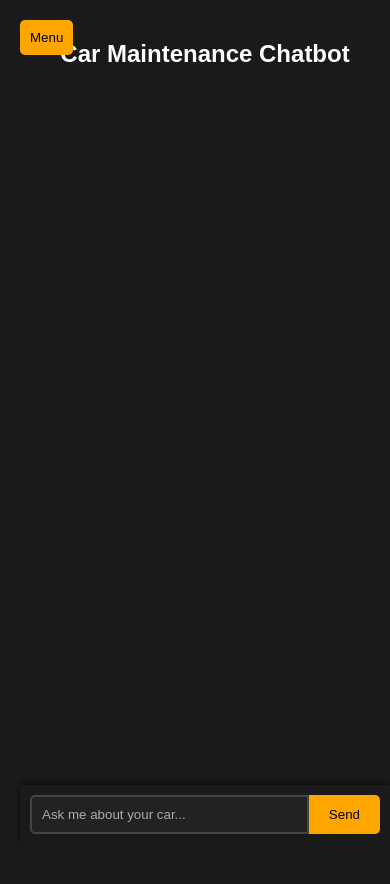
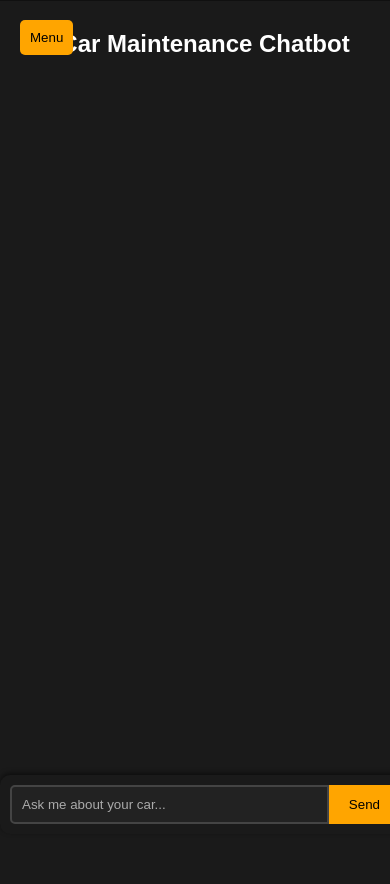
Before and after one commit to Fris22/Oil-Changing-Car-Problem-AI-Chatbot-, a Flask app: page / in a window 390 px wide. After the commit the page ends 824 px from the top, so only its background shows below. Run offline with Flask 3, Linux system fonts and the light colour scheme.

Commit message:
layout update, new session each new chat, fix responsive

```diff
--- a/app.py
+++ b/app.py
@@ -1,7 +1,13 @@
-from flask import Flask, render_template, request, jsonify
+from flask import Flask, render_template, request, jsonify, session
+from flask_session import Session
 from fuzzywuzzy import fuzz
 
 app = Flask(__name__)
+
+# Configure Flask Session
+app.secret_key = "your_secret_key"  # Replace with a strong secret key
+app.config['SESSION_TYPE'] = 'filesystem'  # Store session data on the server
+Session(app)
 
 # Define the vehicle oil issues dataset
 vehicle_oil_issues_dataset = [
@@ -213,34 +219,33 @@ vehicle_oil_issues_dataset = [
 ]
 
 
-# Initialize conversation state
-conversation_state = {
-    "current_issue": None,
-    "follow_up_needed": False,
-    "possible_matches": []
-}
+# Initialize conversation state within session
+def initialize_session():
+    session['conversation_state'] = {
+        "current_issue": None,
+        "follow_up_needed": False,
+        "possible_matches": []
+    }
 
 # Refined function for more accurate matching with direct keyword match and fuzzy matching
 def find_possible_matches(user_input):
     user_input_lower = user_input.lower()
-
     matches = []
 
-    # Try to match using fuzzy logic and exact keyword match
     for entry in vehicle_oil_issues_dataset:
         total_match_score = 0
         matched_keywords = 0
 
-        # Direct exact match for better accuracy
+        # Direct keyword match
         for keyword in entry["keywords"]:
             if keyword.lower() in user_input_lower:
-                matches.append((entry, 100, 1))  # Direct match gives perfect score
-                break  # If an exact match is found, no need for fuzzy matching
+                matches.append((entry, 100, 1))  # Perfect score for direct match
+                break
         else:
             # Fuzzy matching fallback
             for keyword in entry["keywords"]:
                 score = fuzz.ratio(user_input_lower, keyword.lower())
-                if score > 60:  # Threshold for fuzzy match
+                if score > 60:  # Fuzzy match threshold
                     total_match_score += score
                     matched_keywords += 1
 
@@ -248,75 +253,71 @@ def find_possible_matches(user_input):
                 avg_score = total_match_score / matched_keywords
                 matches.append((entry, avg_score, matched_keywords))
 
-    matches = sorted(matches, key=lambda x: (x[1], x[2]), reverse=True)
-
+    matches.sort(key=lambda x: (x[1], x[2]), reverse=True)  # Sort by score and match count
     return matches
 
 # Get chatbot response based on user input
 def get_chatbot_response(user_input):
-    global conversation_state
+    if 'conversation_state' not in session:
+        initialize_session()
 
-    # Check if user says "thank you" or "problem solved"
-    if "thank you" in user_input.lower() or "problem solved" in user_input.lower():
-        conversation_state = {"current_issue": None, "follow_up_needed": False, "possible_matches": []}
+    conversation_state = session['conversation_state']
+
+    user_input_lower = user_input.lower()
+
+    # Reset state if the user ends the conversation
+    if "thank you" in user_input_lower or "problem solved" in user_input_lower:
+        initialize_session()
         return "You're welcome! If you have more questions, feel free to ask anytime."
 
-    # If user is selecting from multiple possible matches
+    # Handle user selection from multiple matches
     if conversation_state["possible_matches"]:
         try:
-            # Try to interpret user input as a number to select an issue
             selected_number = int(user_input.strip()) - 1
             if 0 <= selected_number < len(conversation_state["possible_matches"]):
-                # Update current issue and clear possible matches
                 selected_issue = conversation_state["possible_matches"][selected_number]
                 conversation_state["current_issue"] = selected_issue
-                conversation_state["possible_matches"] = []  # Clear possible matches
+                conversation_state["possible_matches"] = []
                 conversation_state["follow_up_needed"] = True
-                # Provide the prompt for the selected issue
+                session.modified = True
                 return f"You selected: {selected_issue['issue']}. {selected_issue['prompt']}"
             else:
                 return "Please select a valid number from the list of issues."
         except ValueError:
             return "I didn't understand that. Please reply with the number of the issue you're experiencing."
 
-    # If there's no current issue, find possible matches
+    # Find possible matches if no issue is currently selected
     if not conversation_state["current_issue"]:
         matches = find_possible_matches(user_input)
         if not matches:
             return "I'm not sure about the issue. Could you provide more details? Common symptoms include noises, warning lights, or leaks."
 
-        # If there's only one match, proceed with the prompt
         if len(matches) == 1:
             selected_issue = matches[0][0]
             conversation_state["current_issue"] = selected_issue
             conversation_state["follow_up_needed"] = True
+            session.modified = True
             return f"I think it might be {selected_issue['issue']}. {selected_issue['prompt']}"
 
-        # If multiple matches are found, show options and ask the user to select one
         conversation_state["possible_matches"] = [match[0] for match in matches]
+        session.modified = True
         response = "I found multiple possible issues based on your description:\n"
         for i, match in enumerate(matches, start=1):
             response += f"{i}. {match[0]['issue']} - Keywords: {', '.join(match[0]['keywords'])}\n"
         response += "\nPlease reply with the number corresponding to the issue you're experiencing."
         return response
 
-    # If user is responding to a specific issue's prompt
+    # Handle follow-up responses for a specific issue
     if conversation_state["follow_up_needed"]:
         current_issue = conversation_state["current_issue"]
-
-        # Check if the user's input matches the expected keywords for guided responses
         for expected_keyword in current_issue["expected_keywords"]:
-            if expected_keyword in user_input.lower():
+            if expected_keyword in user_input_lower:
                 response = current_issue["guided_response"].get(expected_keyword, "I didn't understand that response.")
-                # Reset state after providing the response
-                conversation_state["follow_up_needed"] = False
-                conversation_state["current_issue"] = None
+                initialize_session()  # Reset conversation state after resolving issue
                 return response
 
-        # If no match found, ask for clarification
         return f"Could you clarify further? {current_issue['prompt']}"
 
-    # If the chatbot doesn't understand the input, ask for more details
     return "I'm sorry, I couldn't understand your input. Could you provide more details?"
 
 # Route to render the homepage (chatbot interface)
@@ -331,6 +332,13 @@ def ask():
     response = get_chatbot_response(user_input)
     return jsonify({"response": response})
 
+# Route to start a new chat session
+@app.route('/new_chat', methods=['POST'])
+def new_chat():
+    session.clear()  # Clear session to reset conversation
+    initialize_session()  # Reinitialize state
+    return jsonify({"message": "New chat session started."})
+
 # Run the Flask app
 if __name__ == "__main__":
     app.run(debug=True)
--- a/templates/index.html
+++ b/templates/index.html
@@ -99,59 +99,87 @@
         }
 
         /* Chatbox */
+        #chat-messages {
+            flex: 1;
+            overflow-y: auto;
+            display: flex;
+            flex-direction: column-reverse;
+            padding-bottom: 100px;
+            margin: 0;
+            scrollbar-width: thin;
+            scrollbar-color: #444 #222;
+        }
+        #chat-messages::-webkit-scrollbar {
+            width: 8px;
+        }
+        #chat-messages::-webkit-scrollbar-track {
+            background: #222;
+        }
+        #chat-messages::-webkit-scrollbar-thumb {
+            background-color: #444;
+            border-radius: 4px;
+        }
         #chatbox {
-            margin-left: 270px;
-            padding: 20px;
+            margin-left: 250px;
             transition: margin-left 0.3s ease;
-            display: flex;
-            flex-direction: column;
-            height: 100vh;
         }
         #chatbox.sidebar-closed {
             margin-left: 20px;
         }
         #chatbox h2 {
+            position: sticky;
+            top: 0;
+            background-color: #1a1a1a;
+            z-index: 10;
+            padding: 10px;
             text-align: center;
-        }
-        #chat-messages {
-            flex: 1;
-            overflow-y: auto;
-            padding-bottom: 80px; /* Reserve space for input box */
         }
         #chatbox ul {
             list-style: none;
             padding: 0;
-            margin: 0;
+            margin: 100px auto 0;
+            max-width: 800px;
+            display: flex;
+            flex-direction: column;
+            padding-bottom: 80px;
         }
         #chatbox ul li {
             white-space: pre-wrap;
-            padding: 10px;
-            margin-bottom: 10px;
-            border-radius: 5px;
+            padding: 12px 15px;
+            margin-bottom: 15px;
+            border-radius: 15px;
+            max-width: 75%;
+            word-wrap: break-word;
+            display: flex;
+            align-items: center;
         }
         #chatbox ul .bot-message {
             background-color: #444;
             color: #fff;
+            align-self: flex-start;
+            border-radius: 15px 15px 15px 0;
         }
         #chatbox ul .user-message {
             background-color: orange;
             color: black;
-            text-align: right;
+            align-self: flex-end;
+            border-radius: 15px 15px 0 15px;
+            flex-direction: row-reverse;
         }
 
         /* Chat Input Fixed at Bottom */
         .chat-input-container {
             position: fixed;
-            bottom: 0;
-            left: 270px;
-            right: 0;
+            bottom: 10px;
+            left: 50%;
+            transform: translateX(-50%);
             display: flex;
             background-color: #1a1a1a;
             padding: 10px;
             box-shadow: 0 -2px 5px rgba(0, 0, 0, 0.5);
-        }
-        #chatbox.sidebar-closed .chat-input-container {
-            left: 20px;
+            max-width: 800px;
+            width: 100%;
+            border-radius: 10px;
         }
         input[type="text"] {
             flex: 1;
@@ -174,7 +202,7 @@
         }
 
         /* Responsiveness */
-        @media (max-width: 768px) {
+        @media (max-width: 1024px) {
             #sidebar {
                 width: 200px;
             }
@@ -184,11 +212,21 @@
             #chatbox.sidebar-closed {
                 margin-left: 20px;
             }
+        }
+        @media (max-width: 768px) {
+            #sidebar {
+                width: 100%;
+                height: auto;
+                transform: translateY(-100%);
+                position: absolute;
+                z-index: 1000;
+            }
+            #sidebar.open {
+                transform: translateY(0);
+            }
             .chat-input-container {
-                left: 220px;
-            }
-            #chatbox.sidebar-closed .chat-input-container {
-                left: 20px;
+                max-width: 100%;
+                margin: 0 10px;
             }
         }
     </style>
@@ -238,13 +276,15 @@
         const newChatButton = document.getElementById("new-chat-button");
         const chatList = document.getElementById("chat-list");
         const chatMessages = document.getElementById("chat-messages");
+        const userInput = document.getElementById("user-input");
 
         let chatStorage = JSON.parse(localStorage.getItem("chatStorage")) || {};
         let currentChatId = null;
 
+        // Toggle sidebar functionality
         toggleSidebarButton.addEventListener("click", () => {
             sidebar.classList.toggle("open");
-        chatbox.classList.toggle("sidebar-closed");
+            document.getElementById("chatbox").classList.toggle("sidebar-closed");
         });
 
         function saveToLocalStorage() {
@@ -276,12 +316,7 @@
             });
 
             // Insert new chats at the top of the sidebar
-    const firstChild = chatList.firstChild;
-    if (firstChild) {
-        chatList.insertBefore(chatItem, firstChild);
-    } else {
-        chatList.appendChild(chatItem); // If no chats exist, append
-    }
+            chatList.insertBefore(chatItem, chatList.firstChild);
         }
 
         function loadChatMessages(chatId) {
@@ -298,15 +333,23 @@
             chatMessages.scrollTop = chatMessages.scrollHeight; // Auto-scroll to bottom
         }
 
+        // New Chat Button Click Event
         newChatButton.addEventListener("click", () => {
-        currentChatId = null; // Reset current chat to prepare for new chat
-        chatMessages.innerHTML = ""; // Clear the chat messages for the new session
+            // Clear session from backend
+            fetch("/new_chat", { method: "POST" })
+                .then(response => response.json())
+                .then(data => {
+                    alert(data.message); // Notify the user
+                    chatMessages.innerHTML = ""; // Clear chat display
+                    currentChatId = null; // Reset chat ID
+                    localStorage.removeItem("chatStorage"); // Clear localStorage
+                });
         });
 
-    // Chat Functionality
+        // Send message function
         function sendMessage() {
-        const userInput = document.getElementById("user-input").value;
-        if (!userInput) return;
+            const inputText = userInput.value.trim();
+            if (!inputText) return;
 
             // Create a new chat if none exists
             if (!currentChatId) {
@@ -316,14 +359,14 @@
             }
 
             // Display user message
-        displayMessage(userInput, "user-message");
+            displayMessage(inputText, "user-message");
 
             // Save user message to chatStorage
-        chatStorage[currentChatId].push({ text: userInput, type: "user-message" });
+            chatStorage[currentChatId].push({ text: inputText, type: "user-message" });
             saveToLocalStorage();
 
             // Clear input field
-        document.getElementById("user-input").value = "";
+            userInput.value = "";
 
             // Fetch bot response
             fetch("/ask", {
@@ -331,13 +374,11 @@
                 headers: {
                     "Content-Type": "application/x-www-form-urlencoded"
                 },
-            body: "user_input=" + encodeURIComponent(userInput)
+                body: "user_input=" + encodeURIComponent(inputText)
             })
             .then(response => response.json())
             .then(data => {
                 const botMessageText = data.response;
-
-            // Display bot message
                 displayMessage(botMessageText, "bot-message");
 
                 // Save bot message to chatStorage
@@ -349,7 +390,8 @@
             });
         }
 
-    document.getElementById("user-input").addEventListener("keydown", (e) => {
+        // Listen for Enter key to send message
+        userInput.addEventListener("keydown", (e) => {
             if (e.key === "Enter") {
                 e.preventDefault();
                 sendMessage();
@@ -359,5 +401,6 @@
         // Load chats from localStorage on page load
         loadChatsFromLocalStorage();
     </script>
+
 </body>
 </html>
```
Also changed, not shown: 2 other files. Lines whose indentation alone changed are shown as unchanged.
